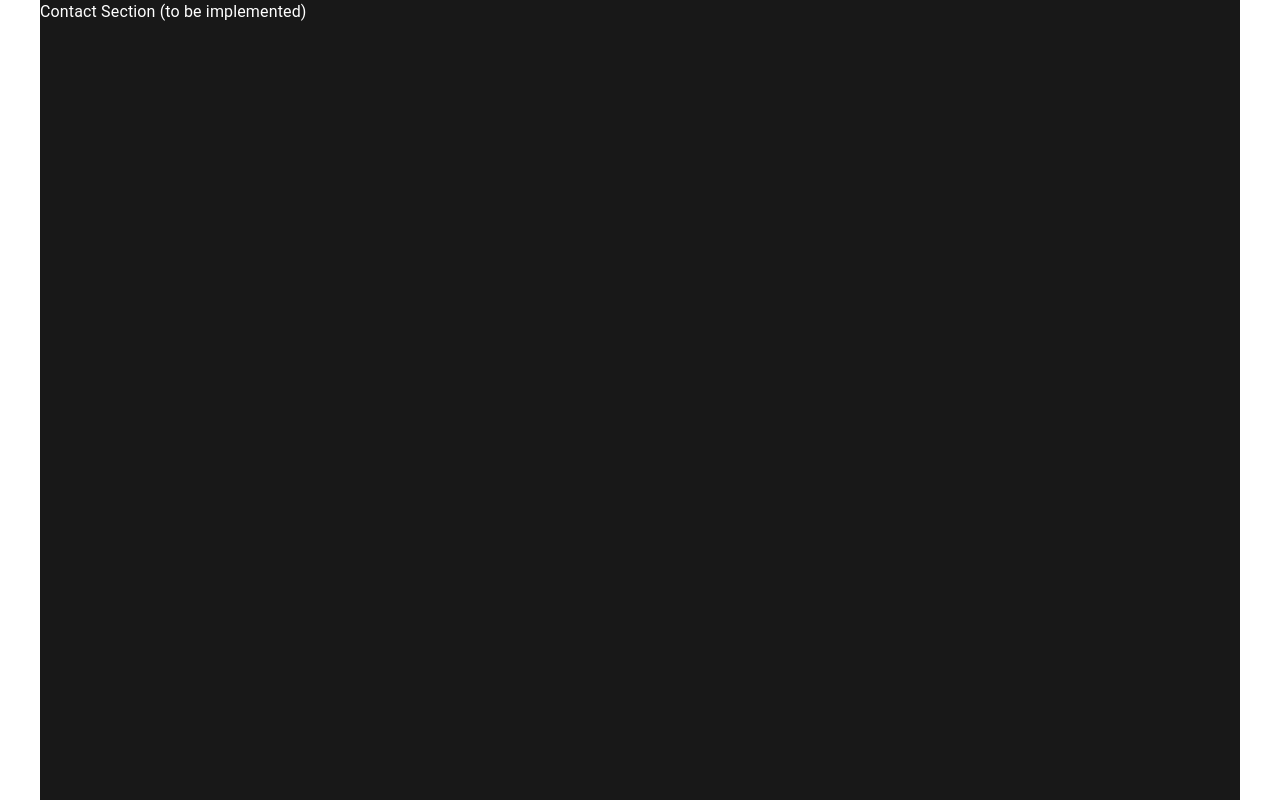
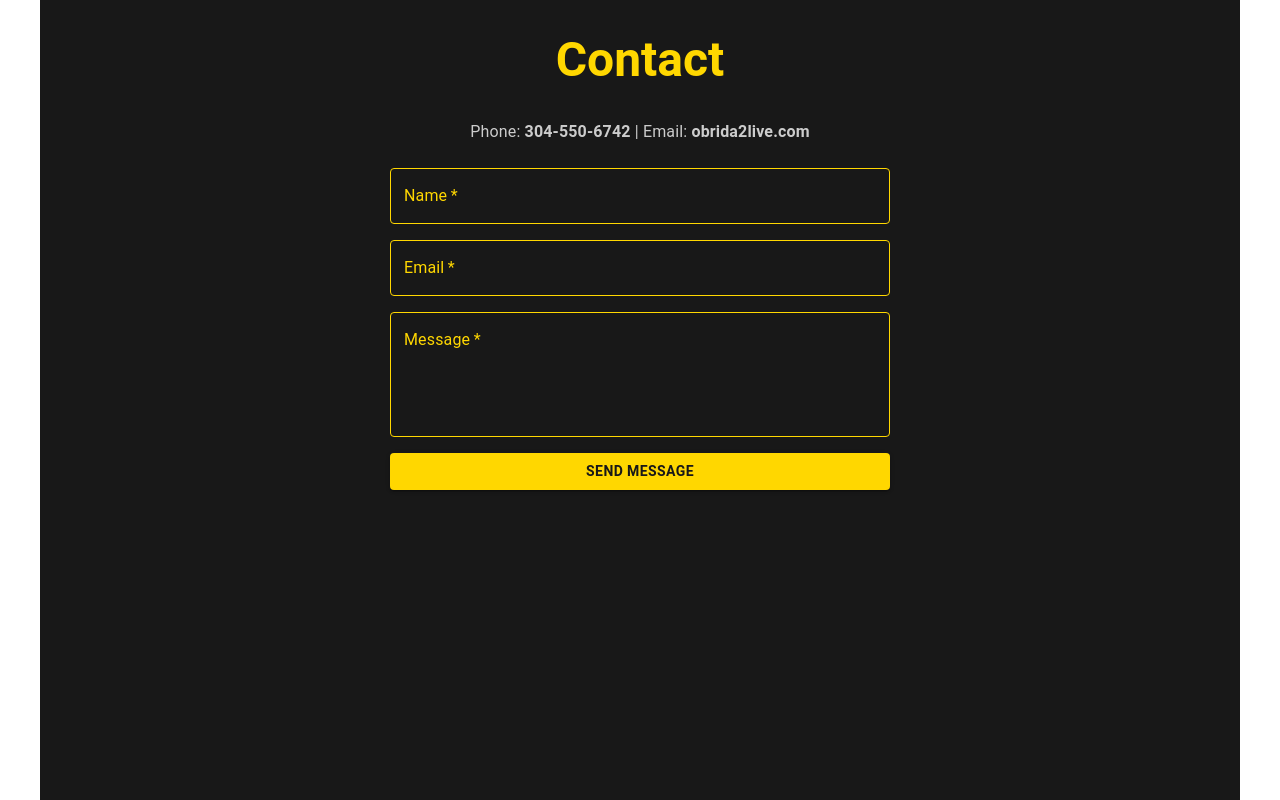
Before and after one commit to mazagri3/react-portfolio-2, a React (Create React App) app: page /contact in a window 1280 px wide. Built offline with nearby package versions, Linux system fonts and the light colour scheme.

Commit message:
feat: Added Contact page with modern form and contact info. Integrated into routing. Instructor comments included.

```diff
--- a/src/App.tsx
+++ b/src/App.tsx
@@ -6,6 +6,7 @@ import Box from '@mui/material/Box';
 import About from './pages/About';
 import Hero from './pages/Hero';
 import Resume from './pages/Resume';
+import Contact from './pages/Contact';
 // Components (to be created)
 // import Navbar from './components/Navbar';
 // import Footer from './components/Footer';
@@ -34,7 +35,7 @@ function App() {
             <Route path="/about" element={<About />} />
             <Route path="/projects" element={<div>Projects Section (to be implemented)</div>} />
             <Route path="/resume" element={<Resume />} />
-            <Route path="/contact" element={<div>Contact Section (to be implemented)</div>} />
+            <Route path="/contact" element={<Contact />} />
           </Routes>
         </Box>
       </Container>
--- /dev/null
+++ b/src/pages/Contact.tsx
@@ -0,0 +1,103 @@
+import React, { useState } from 'react';
+import { Box, Typography, TextField, Button, Stack, Alert } from '@mui/material';
+
+// For Instructor:
+// - This Contact page features a modern, user-friendly form and displays phone/email.
+// - Uses Material UI for layout and styling.
+// - Form submission is simulated (no backend integration).
+
+const Contact: React.FC = () => {
+  const [submitted, setSubmitted] = useState(false);
+  const [form, setForm] = useState({ name: '', email: '', message: '' });
+
+  const handleChange = (e: React.ChangeEvent<HTMLInputElement | HTMLTextAreaElement>) => {
+    setForm({ ...form, [e.target.name]: e.target.value });
+  };
+
+  const handleSubmit = (e: React.FormEvent) => {
+    e.preventDefault();
+    setSubmitted(true);
+    setForm({ name: '', email: '', message: '' });
+  };
+
+  return (
+    <Box sx={{ bgcolor: '#181818', color: '#fff', minHeight: '80vh', p: 4, textAlign: 'center' }}>
+      <Typography variant="h3" fontWeight={700} color="gold" mb={4}>
+        Contact
+      </Typography>
+      <Stack spacing={3} alignItems="center" maxWidth={500} mx="auto">
+        <Typography variant="body1" color="#ccc">
+          Phone: <b>304-550-6742</b> | Email: <b>obrida2live.com</b>
+        </Typography>
+        {submitted && <Alert severity="success">Thank you! Your message has been sent.</Alert>}
+        <Box component="form" onSubmit={handleSubmit} width="100%">
+          <Stack spacing={2}>
+            <TextField
+              fullWidth
+              label="Name"
+              name="name"
+              value={form.name}
+              onChange={handleChange}
+              required
+              InputLabelProps={{ style: { color: 'gold' } }}
+              InputProps={{ style: { color: '#fff', borderColor: 'gold' } }}
+              sx={{
+                '& .MuiOutlinedInput-root': {
+                  '& fieldset': { borderColor: 'gold' },
+                  '&:hover fieldset': { borderColor: '#ffd700' },
+                },
+                '& label': { color: 'gold' },
+              }}
+            />
+            <TextField
+              fullWidth
+              label="Email"
+              name="email"
+              type="email"
+              value={form.email}
+              onChange={handleChange}
+              required
+              InputLabelProps={{ style: { color: 'gold' } }}
+              InputProps={{ style: { color: '#fff', borderColor: 'gold' } }}
+              sx={{
+                '& .MuiOutlinedInput-root': {
+                  '& fieldset': { borderColor: 'gold' },
+                  '&:hover fieldset': { borderColor: '#ffd700' },
+                },
+                '& label': { color: 'gold' },
+              }}
+            />
+            <TextField
+              fullWidth
+              label="Message"
+              name="message"
+              multiline
+              minRows={4}
+              value={form.message}
+              onChange={handleChange}
+              required
+              InputLabelProps={{ style: { color: 'gold' } }}
+              InputProps={{ style: { color: '#fff', borderColor: 'gold' } }}
+              sx={{
+                '& .MuiOutlinedInput-root': {
+                  '& fieldset': { borderColor: 'gold' },
+                  '&:hover fieldset': { borderColor: '#ffd700' },
+                },
+                '& label': { color: 'gold' },
+              }}
+            />
+            <Button
+              type="submit"
+              variant="contained"
+              sx={{ bgcolor: 'gold', color: '#181818', fontWeight: 700, '&:hover': { bgcolor: '#ffd700' } }}
+            >
+              Send Message
+            </Button>
+          </Stack>
+        </Box>
+      </Stack>
+    </Box>
+  );
+};
+
+export default Contact;
```
